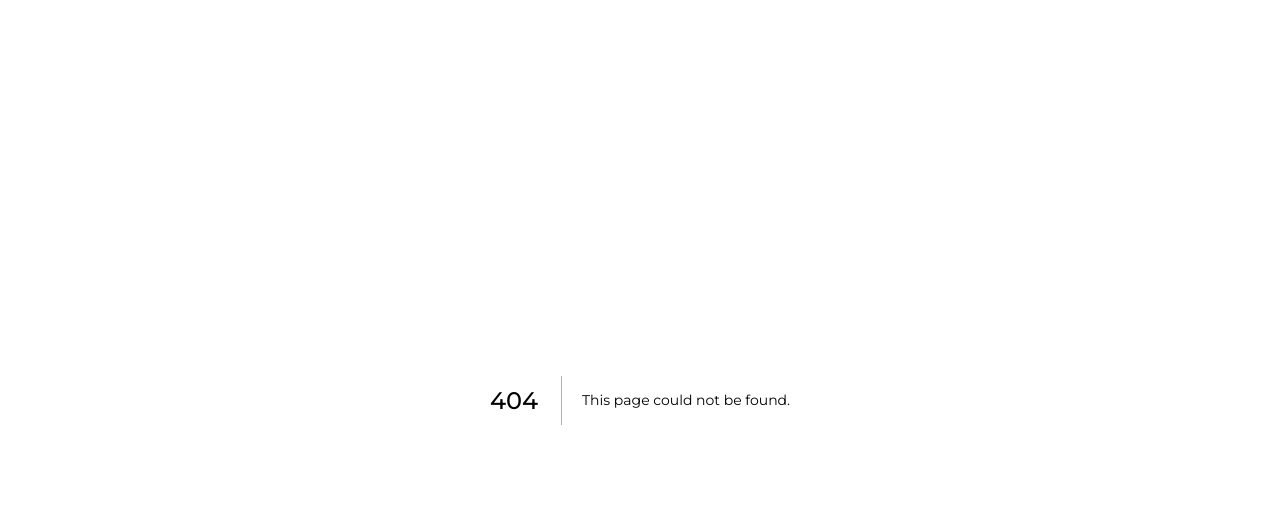
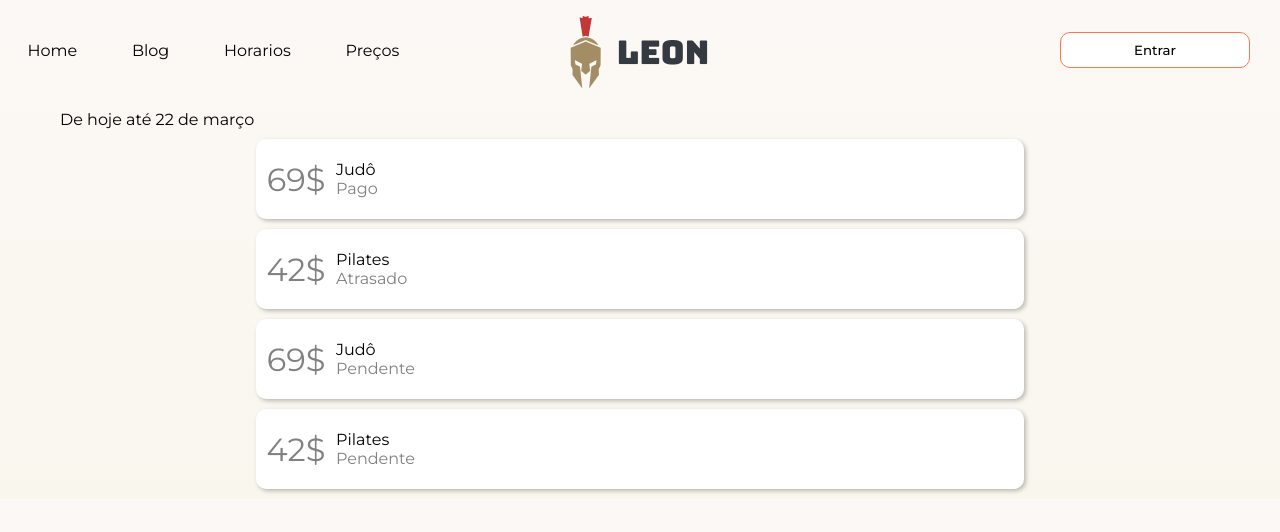
Before and after one commit to MaykonMorais/leon-front, a Next.js app: page /Payments in a window 1280 px wide. Before the commit this address had no page. Shown: the top 532 px of the page. Built offline with nearby package versions, Linux system fonts and the light colour scheme.

Commit message:
feat: modify components for page payments

```diff
--- a/src/components/Item/Item.tsx
+++ b/src/components/Item/Item.tsx
@@ -6,8 +6,9 @@ import { Container,Father,Titles,Title,Subtitle,Locale,Number,ContainerEnd } fro
 
 interface props {
 	item: ModelItem
-	haveLocale: boolean
-	haveTrash: boolean
+	haveLocale?: boolean
+	haveTrash?: boolean
+	color?:string
 }
 
 const Item = ({
--- a/src/components/Schendule/Tittle.tsx
+++ b/src/components/Schendule/Tittle.tsx
@@ -1,12 +1,15 @@
 import { Container,Right,Button,Left } from './styles'
-
-export default function Head() {
+interface props {
+	right: boolean
+}
+const Head = ({ right }: props) => {
 	return (
 		<Container>
 		<Left>
 			<span>De hoje até 22 de março</span>
 		</Left>
 
+		{right&&
 		<Right>
 			<div>
 				<span>Você tem 1 aula disponível para remarcação.</span>
@@ -15,6 +18,9 @@ export default function Head() {
 				<button className='button'>Remarcar agora</button>
 			</Button>
 		</Right>
+		}
+
 		</Container>
 	)
 }
+export default Head;
--- a/.eslintrc.json
+++ b/src/pages/Payments.tsx
@@ -1,37 +1,42 @@
-{
-	"env": {
-		"browser": true,
-		"es2021": true
-	},
-	"extends": [
-		"next",
-		"next/core-web-vitals",
-		"plugin:react/recommended",
-		"standard",
-		"plugin:@typescript-eslint/recommended",
-		"eslint-config-prettier",
-		"prettier"
-	],
-	"parser": "@typescript-eslint/parser",
-	"parserOptions": {
-		"ecmaFeatures": {
-			"jsx": true
+import Navbar from '@components/Navbar/Navbar'
+import Item from '@components/Item/Item'
+import Tittle from '@components/Schendule/Tittle'
+import { ModelItem } from '@src/types'
+
+const Payments = () => {
+	const data: Array<ModelItem> = [
+		{
+			title: 'Judô',
+			num: '69$',
+			subtitle: 'Pago',
 		},
-		"ecmaVersion": 12,
-		"sourceType": "module"
-	},
-	"plugins": ["react", "@typescript-eslint", "prettier"],
-	"rules": {
-		"react/react-in-jsx-scope": "off",
-		"prettier/prettier": ["error",{"endOfLine": "auto"}],
-		"import/prefer-default-export": "off",
-		"jsx-quotes": ["error", "prefer-single"],
-		"@typescript-eslint/explicit-module-boundary-types": "off",
-		"@next/next/no-img-element": "off"
-	},
-	"settings": {
-		"react": {
-			"version": "detect"
-		}
-	}
+		{
+			title: 'Pilates',
+			num: '42$',
+			subtitle: 'Atrasado',
+		},
+		{
+			title: 'Judô',
+			num: '69$',
+			subtitle: 'Pendente',
+		},
+		{
+			title: 'Pilates',
+			num: '42$',
+			subtitle: 'Pendente',
+		},
+	]
+
+	return (
+		<div>
+			<Navbar />
+			<Tittle right={false} />
+			{data.map(function (item) {
+				// eslint-disable-next-line react/jsx-key
+				return <Item item={item} haveLocale={false} haveTrash={false} />
+			})}
+		</div>
+	)
 }
+
+export default Payments
--- a/src/pages/_app.tsx
+++ b/src/pages/_app.tsx
@@ -7,7 +7,6 @@ import '@components/Intro/intro.scss'
 import '@components/Navbar/navbar.scss'
 import '@components/TrustedBy/trustedBy.scss'
 import '@components/RegisterBox/registerBox.scss'
-import '@components/Item/item.scss'
 
 import { ThemeProvider } from 'styled-components'
 import GlobalStyle from '@src/styles/globalStyles'
--- a/src/types.ts
+++ b/src/types.ts
@@ -1,5 +1,5 @@
 export interface ModelItem {
-	num: number
+	num: string
 	title: string
 	subtitle: string
 	locale: string
```
Also changed, not shown: src/components/Item/item.scss (deleted, +0 -70 lines).
